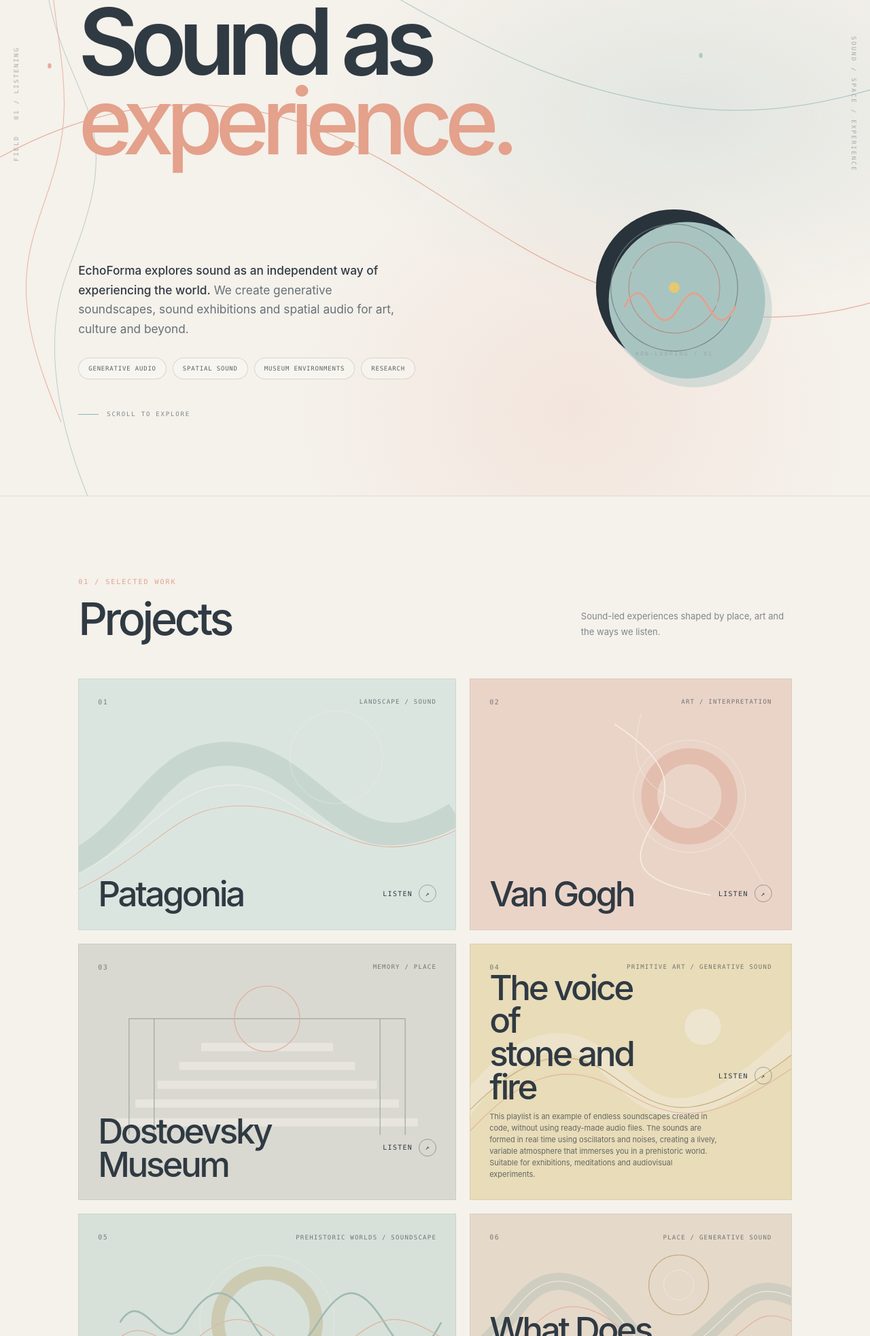
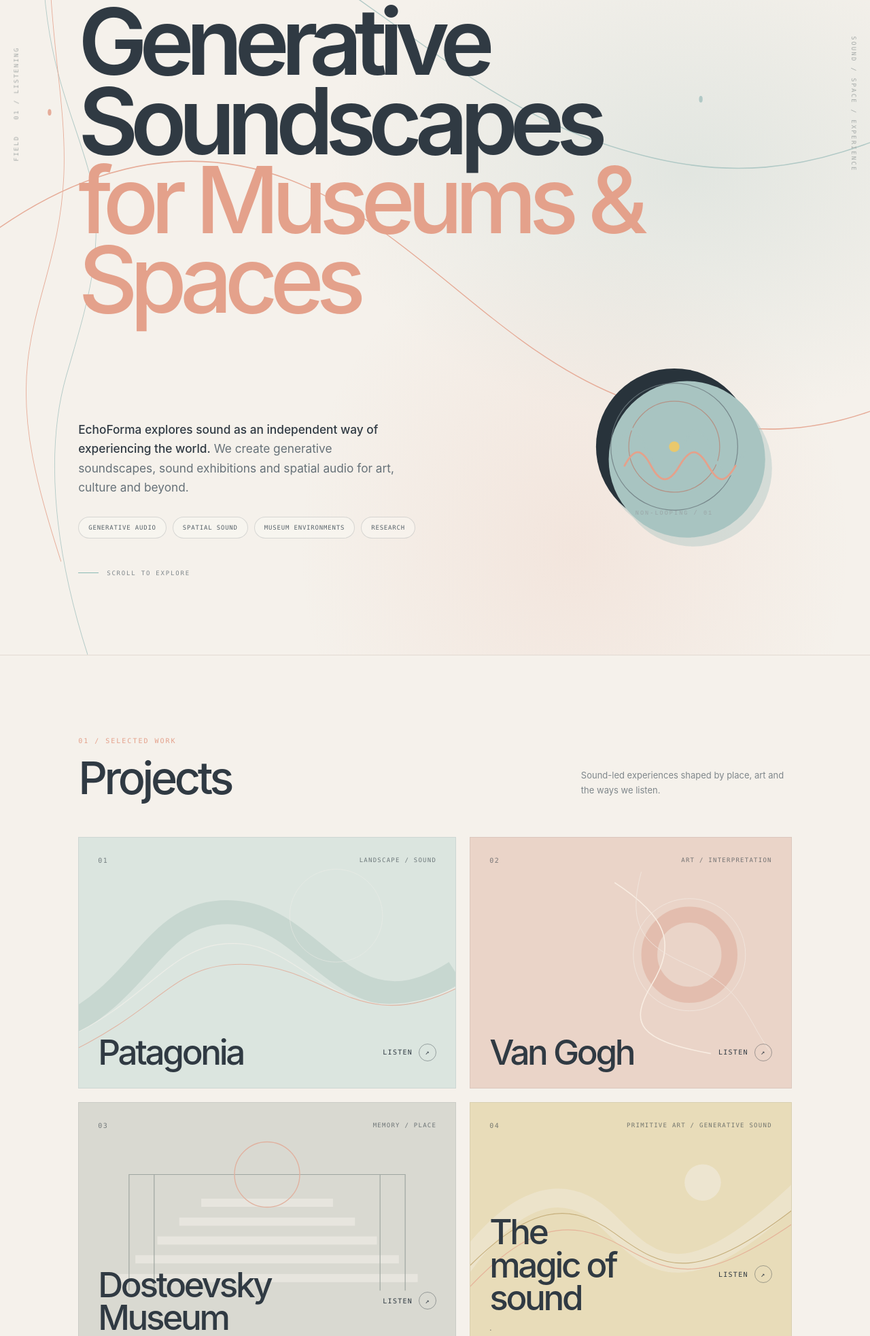
Before and after one commit to polinastolbova/echoforma, a plain HTML site: page index.html in a window 1280 px wide. Shown: the part 247-2212 px from the top of the page at 68% size. Drawn offline with Linux system fonts and the light colour scheme.

Commit message:
index.html

```diff
--- a/index.html
+++ b/index.html
@@ -55,14 +55,13 @@ footer{padding:22px max(5.5vw,24px);border-top:1px solid var(--line);display:fle
 <main id="top">
 <section class="hero" aria-labelledby="hero-title">
 <svg class="hero-lines" viewBox="0 0 1440 700" preserveAspectRatio="none" fill="none" aria-hidden="true"><path d="M-80 70C125-40 278 2 450 52s330 140 540 180 350 28 540-20" stroke="#a8c4c1" stroke-width="1"/><path d="M-60 335C110 258 300 225 495 270s325 148 525 193 350 40 510-7" stroke="#e4a18b" stroke-width="1"/><path d="M70 0c-10 145 40 188 75 255s-2 127-35 190-26 150 35 255" stroke="#a8c4c1" stroke-width="1"/><path d="M82 0c-8 130 27 182 24 256s-48 117-60 176 15 114 55 183" stroke="#e4a18b" stroke-width="1"/><circle cx="82" cy="205" r="3" fill="#e4a18b"/><circle cx="1160" cy="193" r="3" fill="#a8c4c1"/></svg>
-<div class="hero-inner"><div class="eyebrow">Sound / Space / System</div><h1 id="hero-title"><span>Sound as</span><span class="accent">experience.</span></h1><div class="hero-bottom"><div class="hero-copy-wrap"><p class="hero-copy"><strong>EchoForma explores sound as an independent way of experiencing the world.</strong> We create generative soundscapes, sound exhibitions and spatial audio for art, culture and beyond.</p><div class="hero-tags"><span>Generative Audio</span><span>Spatial Sound</span><span>Museum Environments</span><span>Research</span></div></div><div class="hero-orbit-wrap"><svg class="hero-orbit" viewBox="0 0 180 180" fill="none" aria-label="Abstract sound wave visualization"><circle cx="90" cy="90" r="74" fill="#28333b"/><circle cx="102" cy="102" r="74" fill="#a8c4c1"/><circle cx="90" cy="90" r="60" stroke="#6d7b80" stroke-width=".8" opacity=".8"/><circle cx="90" cy="90" r="43" stroke="#b58b7d" stroke-width=".8" opacity=".85"/><path d="M35 95c10-29 18-29 30 0s20 29 31 0 19-29 30 0 18 29 30 0" stroke="#a8c4c1" stroke-width="2.5" stroke-linecap="round"/><path d="M43 108c9-17 16-17 25 0s17 17 27 0 17-17 27 0 16 17 26 0" stroke="#e4a18b" stroke-width="1.8" stroke-linecap="round"/><circle cx="90" cy="90" r="5" fill="#e9c86c"/><text x="90" y="154" text-anchor="middle" fill="#9ba7a8" font-family="monospace" font-size="5.5" letter-spacing="1.3">NON-LOOPING / 01</text></svg></div></div><div class="scroll-cue">Scroll to explore</div></div>
-</section>
-<section class="section" id="projects"><div class="section-inner"><div class="section-heading"><div><div class="section-index">01 / SELECTED WORK</div><h2>Projects</h2></div><p class="section-intro">Sound-led experiences shaped by place, art and the ways we listen.</p></div>
+<div class="hero-inner"><div class="eyebrow">Sound / Space / System</div><h1 id="hero-title"><span> Generative Soundscapes </span><span class="accent"> for Museums & Spaces </span></h1><div class="hero-bottom"><div class="hero-copy-wrap"><p class="hero-copy"><strong>EchoForma explores sound as an independent way of experiencing the world.</strong> We create generative soundscapes, sound exhibitions and spatial audio for art, culture and beyond.</p><div class="hero-tags"><span>Generative Audio</span><span>Spatial Sound</span><span>Museum Environments</span><span>Research</span></div></div><div class="hero-orbit-wrap"><svg class="hero-orbit" viewBox="0 0 180 180" fill="none" aria-label="Abstract sound wave visualization"><circle cx="90" cy="90" r="74" fill="#28333b"/><circle cx="102" cy="102" r="74" fill="#a8c4c1"/><circle cx="90" cy="90" r="60" stroke="#6d7b80" stroke-width=".8" opacity=".8"/><circle cx="90" cy="90" r="43" stroke="#b58b7d" stroke-width=".8" opacity=".85"/><path d="M35 95c10-29 18-29 30 0s20 29 31 0 19-29 30 0 18 29 30 0" stroke="#a8c4c1" stroke-width="2.5" stroke-linecap="round"/><path d="M43 108c9-17 16-17 25 0s17 17 27 0 17-17 27 0 16 17 26 0" stroke="#e4a18b" stroke-width="1.8" stroke-linecap="round"/><circle cx="90" cy="90" r="5" fill="#e9c86c"/><text x="90" y="154" text-anchor="middle" fill="#9ba7a8" font-family="monospace" font-size="5.5" letter-spacing="1.3">NON-LOOPING / 01</text></svg></div></div><div class="scroll-cue">Scroll to explore</div></div>
+</section><section class="section" id="projects"><div class="section-inner"><div class="section-heading"><div><div class="section-index">01 / SELECTED WORK</div><h2>Projects</h2></div><p class="section-intro">Sound-led experiences shaped by place, art and the ways we listen.</p></div>
 <div class="projects-grid">
 <article class="project"><svg class="project-art" viewBox="0 0 600 360" fill="none" aria-hidden="true"><path d="M-30 285C110 220 120 90 250 100s180 205 350 95" stroke="#8baaa2" stroke-width="38" opacity=".35"/><path d="M-20 300C120 235 150 140 260 150s160 160 350 65" stroke="#f5f1eb" stroke-width="1.2"/><path d="M-20 325C140 250 150 175 275 183s175 115 330 36" stroke="#e4a18b" stroke-width="1.2"/><circle cx="410" cy="105" r="74" stroke="#f5f1eb" stroke-width="1" opacity=".6"/></svg><div class="project-top"><span class="project-number">01</span><span class="project-tag">Landscape / Sound</span></div><div class="project-bottom"><h3>Patagonia</h3><a class="project-link" href="https://youtube.com/playlist?list=PLT4FqChDZLGeIpPWFKnuAYkGn1hmWWpE5&si=nP4h-wTW2Jw0UCen" target="_blank" rel="noopener noreferrer">Listen <span>↗</span></a></div></article>
 <article class="project"><svg class="project-art" viewBox="0 0 600 360" fill="none" aria-hidden="true"><circle cx="410" cy="165" r="105" stroke="#f5f1eb" stroke-width="1"/><circle cx="410" cy="165" r="75" stroke="#d58e78" stroke-width="30" opacity=".45"/><path d="M270 30c100 65 115 115 70 190s-25 105 110 130" stroke="#fff8ee" stroke-width="2"/><path d="M320 10c-30 110 10 140 100 180s95 90 140 155" stroke="#f5f1eb" stroke-width="1"/></svg><div class="project-top"><span class="project-number">02</span><span class="project-tag">Art / Interpretation</span></div><div class="project-bottom"><h3>Van Gogh</h3><a class="project-link" href="https://youtube.com/playlist?list=PLUvrOYZCvuT0&si=VFXSdi9z-XMY1HwG" target="_blank" rel="noopener noreferrer">Listen <span>↗</span></a></div></article>
 <article class="project"><svg class="project-art" viewBox="0 0 600 360" fill="none" aria-hidden="true"><path d="M60 260h480M90 230h420M125 200h350M160 170h280M195 140h210" stroke="#f5f1eb" stroke-width="13" opacity=".7"/><path d="M80 280V95h440v185M120 95v185M480 95v185" stroke="#87918d" stroke-width="1.3"/><circle cx="300" cy="95" r="52" stroke="#e4a18b" stroke-width="1.5"/></svg><div class="project-top"><span class="project-number">03</span><span class="project-tag">Memory / Place</span></div><div class="project-bottom"><h3>Dostoevsky<br>Museum</h3><a class="project-link" href="https://youtube.com/playlist?list=PLT4FqChDZLGeBeeHIuAlMcYZLMKxEKX_9&si=0_u8eBPM6fdDxWsb" target="_blank" rel="noopener noreferrer">Listen <span>↗</span></a></div></article>
-<article class="project"><svg class="project-art" viewBox="0 0 600 360" fill="none" aria-hidden="true"><path d="M-20 260C80 120 175 85 260 170s145 140 360-65" stroke="#f5f1eb" stroke-width="35" opacity=".5"/><path d="M-20 270C95 150 175 120 270 190s155 100 360-65" stroke="#b79b61" stroke-width="1.5"/><path d="M-10 300C100 180 180 155 285 215s160 70 350-65" stroke="#e4a18b" stroke-width="1.5"/><circle cx="435" cy="95" r="34" fill="#f5f1eb" opacity=".65"/></svg><div class="project-top"><span class="project-number">04</span><span class="project-tag">Primitive Art / Generative Sound</span></div><div class="project-bottom"><div><h3>The voice of<br>stone and fire</h3><p class="project-description">This playlist is an example of endless soundscapes created in code, without using ready-made audio files. The sounds are formed in real time using oscillators and noises, creating a lively, variable atmosphere that immerses you in a prehistoric world. Suitable for exhibitions, meditations and audiovisual experiments.</p></div><a class="project-link" href="https://youtube.com/playlist?list=PLT4FqChDZLGcKeyf7P4qhs0k5sC4I_igW&amp;si=I5wbQ6cYs_-YLix9" target="_blank" rel="noopener noreferrer">Listen <span>↗</span></a></div></article>
+<article class="project"><svg class="project-art" viewBox="0 0 600 360" fill="none" aria-hidden="true"><path d="M-20 260C80 120 175 85 260 170s145 140 360-65" stroke="#f5f1eb" stroke-width="35" opacity=".5"/><path d="M-20 270C95 150 175 120 270 190s155 100 360-65" stroke="#b79b61" stroke-width="1.5"/><path d="M-10 300C100 180 180 155 285 215s160 70 350-65" stroke="#e4a18b" stroke-width="1.5"/><circle cx="435" cy="95" r="34" fill="#f5f1eb" opacity=".65"/></svg><div class="project-top"><span class="project-number">04</span><span class="project-tag">Primitive Art / Generative Sound</span></div><div class="project-bottom"><div><h3>The magic of<br> sound </h3><p class="project-description"> .</p></div><a class="project-link" href="https://polinastolbova.github.io/echoforma/musical_synthesizers.html" target="_blank" rel="noopener noreferrer">Listen <span>↗</span></a></div></article>
 <article class="project"><svg class="project-art" viewBox="0 0 600 360" fill="none" aria-hidden="true"><circle cx="300" cy="180" r="112" stroke="#f5f1eb" stroke-width="1" opacity=".65"/><circle cx="300" cy="180" r="82" stroke="#b79b61" stroke-width="22" opacity=".45"/><path d="M55 180 C95 115 125 245 165 180 S235 115 275 180 S345 245 385 180 S455 115 495 180 S555 245 590 180" stroke="#8baaa2" stroke-width="3"/><path d="M55 205 C105 165 135 245 185 205 S265 165 315 205 S395 245 445 205 S525 165 590 205" stroke="#e4a18b" stroke-width="1.5"/></svg><div class="project-top"><span class="project-number">05</span><span class="project-tag">Prehistoric Worlds / Soundscape</span></div><div class="project-bottom"><h3>The voice of<br>stone and fire</h3><a class="project-link" href="https://polinastolbova.github.io/echoforma/the_voice_of_stone_and_fire.html" target="_blank" rel="noopener noreferrer">Explore <span>↗</span></a></div></article>
 <article class="project"><svg class="project-art" viewBox="0 0 600 360" fill="none" aria-hidden="true"><path d="M-20 250 C80 210 95 70 200 110 S320 300 420 220 S520 90 630 145" stroke="#8baaa2" stroke-width="32" opacity=".35"/><path d="M-20 250 C80 210 95 70 200 110 S320 300 420 220 S520 90 630 145" stroke="#f5f1eb" stroke-width="1.5"/><path d="M-20 290 C100 250 120 125 220 155 S340 320 445 245 S535 145 630 190" stroke="#e4a18b" stroke-width="1.5"/><circle cx="390" cy="110" r="56" stroke="#b79b61" stroke-width="1.5"/><circle cx="390" cy="110" r="28" stroke="#f5f1eb" stroke-width="1"/></svg><div class="project-top"><span class="project-number">06</span><span class="project-tag">Place / Generative Sound</span></div><div class="project-bottom"><h3>What Does<br>Armenia Sound Like?</h3><a class="project-link" href="https://polinastolbova.github.io/echoforma/kak_zvuchit_armenia.html" target="_blank" rel="noopener noreferrer">Explore <span>↗</span></a></div></article>
 </div></div></section>
@@ -80,7 +79,7 @@ footer{padding:22px max(5.5vw,24px);border-top:1px solid var(--line);display:fle
 <article class="research-item"><span class="small">02 / REMOTE</span><h3>Virtual exhibitions</h3><p>Listening-based encounters with collections, places and architecture beyond physical access.</p></article>
 <article class="research-item"><span class="small">03 / PRACTICE</span><h3>Listening research</h3><p>Investigating how sound, silence and vibration shape our experience of the world.</p></article>
 </div></div></section>
-<section class="contact" id="contact"><div class="contact-inner"><div class="section-index">05 / CONTACT</div><div class="contact-main"><h2 class="contact-title">Let’s make<br><span>space</span> to listen.</h2><div class="contact-details"><a href="mailto:info@echoforma.com">info@echoforma.com</a><a href="mailto:projects@echoforma.com">projects@echoforma.com</a><a href="mailto:support@echoforma.com">support@echoforma.com</a></div></div><div class="socials"><a href="https://www.youtube.com/@EchoForma_Soundscape" target="_blank" rel="noopener noreferrer">YouTube ↗</a><a href="https://www.instagram.com/echo_forma/" target="_blank" rel="noopener noreferrer">Instagram ↗</a></div></div></section>
+<section class="contact" id="contact"><div class="contact-inner"><div class="section-index">05 / CONTACT</div><div class="contact-main"><h2 class="contact-title">Sound as <br><span>an independent way of </span> understanding the world.</h2><div class="contact-details"><a href="mailto:info@echoforma.com">info@echoforma.com</a><a href="mailto:projects@echoforma.com">projects@echoforma.com</a><a href="mailto:support@echoforma.com">support@echoforma.com</a></div></div><div class="socials"><a href="https://www.youtube.com/@EchoForma_Soundscape" target="_blank" rel="noopener noreferrer">YouTube ↗</a><a href="https://www.instagram.com/echo_forma/" target="_blank" rel="noopener noreferrer">Instagram ↗</a></div></div></section>
 </main>
 <footer><span class="footer-mark"><svg viewBox="0 0 54 38" fill="none" aria-hidden="true"><path d="M2 8C11 1 19 1 28 8s17 7 24 0" stroke="#a8c4c1" stroke-width="6" stroke-linecap="round"/><path d="M2 19C11 12 19 12 28 19s17 7 24 0" stroke="#e4a18b" stroke-width="6" stroke-linecap="round"/></svg> EchoForma</span><span>Sound / Space / Experience</span><span>© <span id="year">2026</span></span></footer>
 <script>
```
